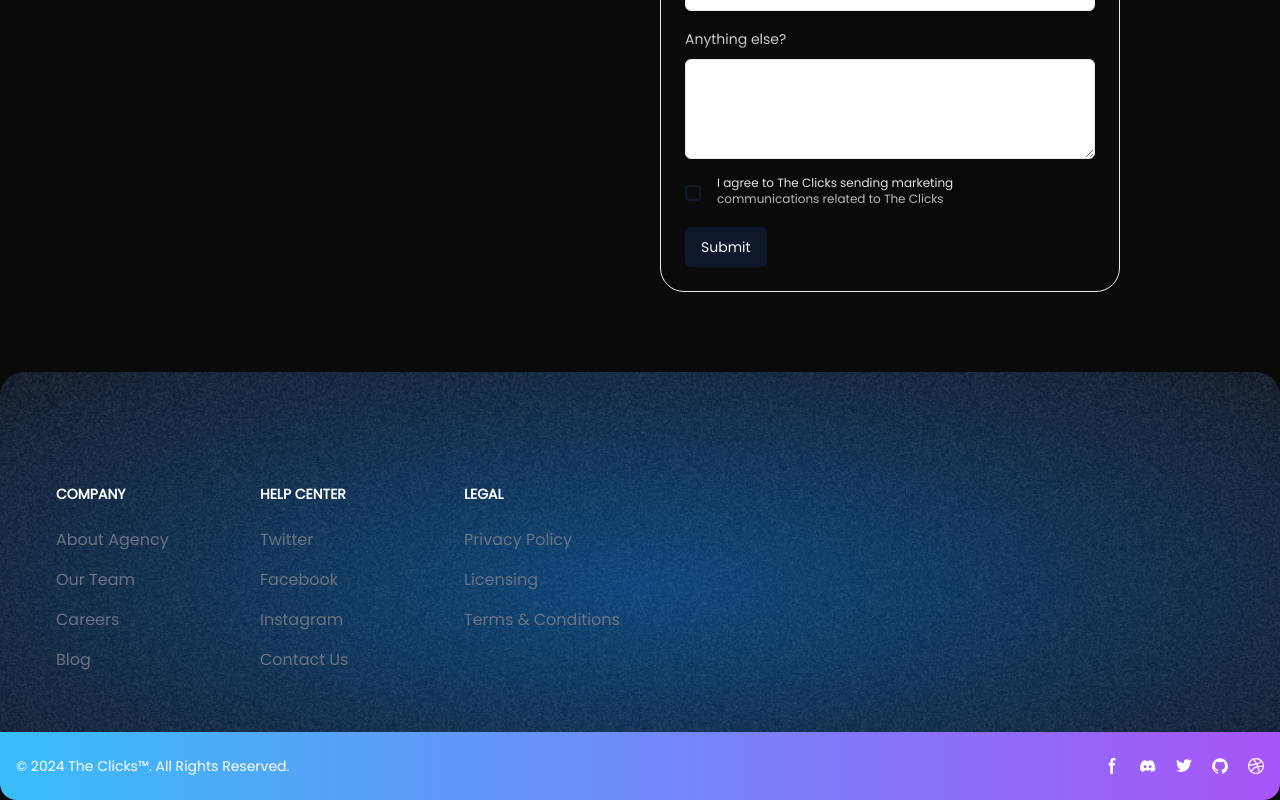
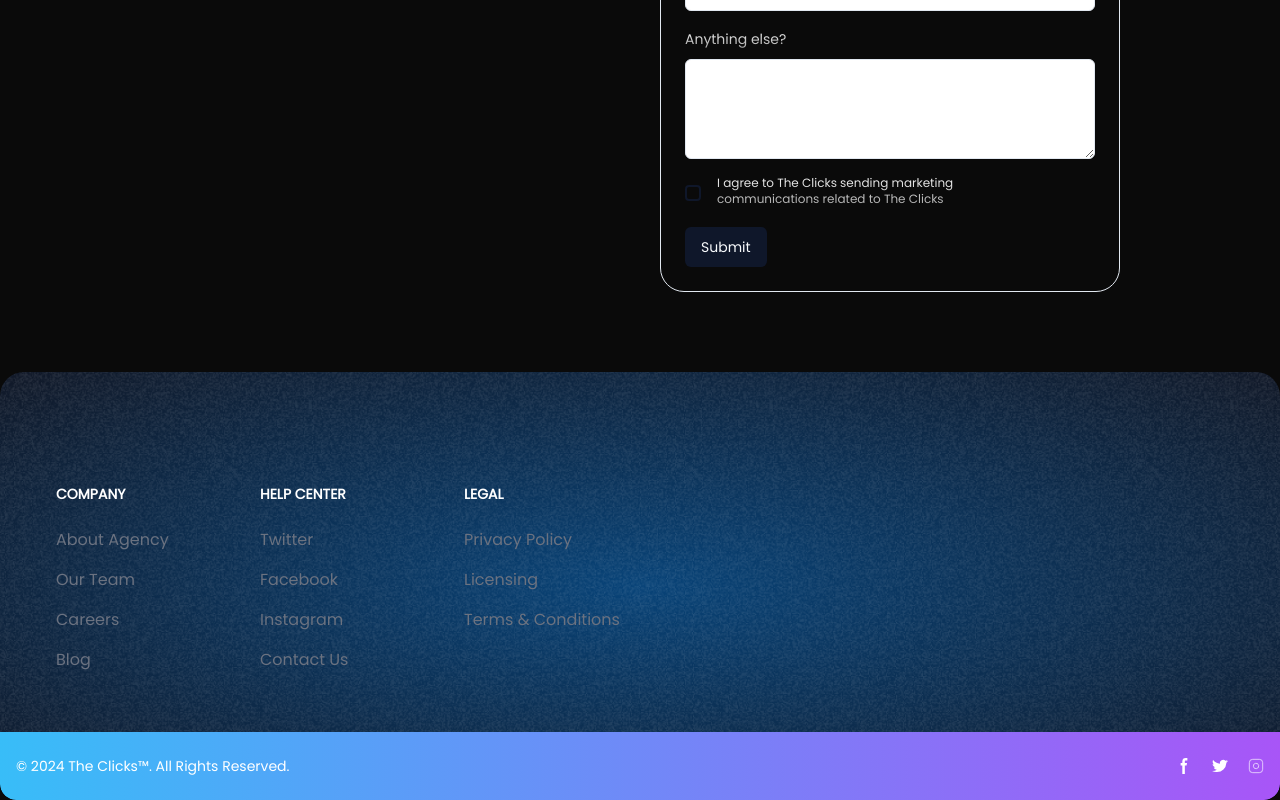
Before and after one commit to the-clicks-dev-team-1/clicks, a Next.js app: page /pricing in a window 1280 px wide. Shown: the part 4408-5208 px from the top of the page. Built offline with nearby package versions, Linux system fonts and the light colour scheme.

Commit message:
MLМ-footer icons

```diff
--- a/app/footer.tsx
+++ b/app/footer.tsx
@@ -65,35 +65,25 @@ const Footer = () => {
                     © 2024 <a href="https://theclicks.ca">The Clicks™</a>. All Rights Reserved.
                 </span>
                 <div className="flex mt-4 sm:mt-0 sm:justify-center md:justify-end space-x-5 rtl:space-x-reverse">
-                    <a href="#" className="text-white hover:text-gray-900 dark:hover:text-white">
+                    <a href="https://www.facebook.com/theclicks.ca" className="text-white hover:text-gray-900 dark:hover:text-white">
                         <svg className="w-4 h-4" aria-hidden="true" xmlns="http://www.w3.org/2000/svg" fill="currentColor" viewBox="0 0 8 19">
                             <path fillRule="evenodd" d="M6.135 3H8V0H6.135a4.147 4.147 0 0 0-4.142 4.142V6H0v3h2v9.938h3V9h2.021l.592-3H5V3.591A.6.6 0 0 1 5.592 3h.543Z" clipRule="evenodd"/>
                         </svg>
                         <span className="sr-only">Facebook page</span>
                     </a>
-                    <a href="#" className="text-white hover:text-gray-900 dark:hover:text-white">
-                        <svg className="w-4 h-4" aria-hidden="true" xmlns="http://www.w3.org/2000/svg" fill="currentColor" viewBox="0 0 21 16">
-                            <path d="M16.942 1.556a16.3 16.3 0 0 0-4.126-1.3 12.04 12.04 0 0 0-.529 1.1 15.175 15.175 0 0 0-4.573 0 11.585 11.585 0 0 0-.535-1.1 16.274 16.274 0 0 0-4.129 1.3A17.392 17.392 0 0 0 .182 13.218a15.785 15.785 0 0 0 4.963 2.521c.41-.564.773-1.16 1.084-1.785a10.63 10.63 0 0 1-1.706-.83c.143-.106.283-.217.418-.33a11.664 11.664 0 0 0 10.118 0c.137.113.277.224.418.33-.544.328-1.116.606-1.71.832a12.52 12.52 0 0 0 1.084 1.785 16.46 16.46 0 0 0 5.064-2.595 17.286 17.286 0 0 0-2.973-11.59ZM6.678 10.813a1.941 1.941 0 0 1-1.8-2.045 1.93 1.93 0 0 1 1.8-2.047 1.919 1.919 0 0 1 1.8 2.047 1.93 1.93 0 0 1-1.8 2.045Zm6.644 0a1.94 1.94 0 0 1-1.8-2.045 1.93 1.93 0 0 1 1.8-2.047 1.918 1.918 0 0 1 1.8 2.047 1.93 1.93 0 0 1-1.8 2.045Z"/>
+                    <a href="https://x.com/theclicks_ca" className="text-white hover:text-gray-900 dark:hover:text-white">
+                        <svg className="w-4 h-4" aria-hidden="true" xmlns="http://www.w3.org/2000/svg" fill="currentColor" viewBox="0 0 24 24">
+                            <path d="M24 4.557a9.919 9.919 0 0 1-2.828.775A4.933 4.933 0 0 0 23.337 3a9.86 9.86 0 0 1-3.127 1.197 4.922 4.922 0 0 0-8.384 4.485A13.978 13.978 0 0 1 1.671 3.149a4.822 4.822 0 0 0-.666 2.475c0 1.708.87 3.216 2.188 4.099a4.903 4.903 0 0 1-2.231-.616v.062c0 2.385 1.693 4.374 3.946 4.828a4.936 4.936 0 0 1-2.224.084c.626 1.956 2.445 3.376 4.604 3.415a9.867 9.867 0 0 1-6.102 2.104c-.398 0-.79-.023-1.175-.067A13.939 13.939 0 0 0 7.548 21 13.946 13.946 0 0 0 21.5 7.862c0-.213-.005-.425-.014-.637A9.935 9.935 0 0 0 24 4.557z" />
                         </svg>
-                        <span className="sr-only">Discord community</span>
+                        <span className="sr-only">X page</span>
                     </a>
-                    <a href="#" className="text-white hover:text-gray-900 dark:hover:text-white">
-                        <svg className="w-4 h-4" aria-hidden="true" xmlns="http://www.w3.org/2000/svg" fill="currentColor" viewBox="0 0 20 17">
-                            <path fillRule="evenodd" d="M20 1.892a8.178 8.178 0 0 1-2.355.635 4.074 4.074 0 0 0 1.8-2.235 8.344 8.344 0 0 1-2.605.98A4.13 4.13 0 0 0 13.85 0a4.068 4.068 0 0 0-4.1 4.038 4 4 0 0 0 .105.919A11.705 11.705 0 0 1 1.4.734a4.006 4.006 0 0 0 1.268 5.392 4.165 4.165 0 0 1-1.859-.5v.05A4.057 4.057 0 0 0 4.1 9.635a4.19 4.19 0 0 1-1.856.07 4.108 4.108 0 0 0 3.831 2.807A8.36 8.36 0 0 1 0 14.184 11.732 11.732 0 0 0 6.291 16 11.502 11.502 0 0 0 17.964 4.5c0-.177 0-.35-.012-.523A8.143 8.143 0 0 0 20 1.892Z" clipRule="evenodd"/>
+                    <a href="https://www.instagram.com/theclicks.ca" className="text-white hover:text-gray-900 dark:hover:text-white">
+                        <svg className="w-4 h-4" aria-hidden="true" xmlns="http://www.w3.org/2000/svg" fill="none" stroke="currentColor" viewBox="0 0 24 24">
+                            <rect width="20" height="20" x="2" y="2" rx="5" ry="5"></rect>
+                            <path d="M16 11.37a4 4 0 1 1-7.92 1.2 4 4 0 0 1 7.92-1.2z"></path>
+                            <path d="M17.5 6.5h.01"></path>
                         </svg>
-                        <span className="sr-only">Twitter page</span>
-                    </a>
-                    <a href="#" className="text-white hover:text-gray-900 dark:hover:text-white">
-                        <svg className="w-4 h-4" aria-hidden="true" xmlns="http://www.w3.org/2000/svg" fill="currentColor" viewBox="0 0 20 20">
-                            <path fillRule="evenodd" d="M10 .333A9.911 9.911 0 0 0 6.866 19.65c.5.092.678-.215.678-.477 0-.237-.01-1.017-.014-1.845-2.757.6-3.338-1.169-3.338-1.169a2.627 2.627 0 0 0-1.1-1.451c-.9-.615.07-.6.07-.6a2.084 2.084 0 0 1 1.518 1.021 2.11 2.11 0 0 0 2.884.823c.044-.503.268-.973.63-1.325-2.2-.25-4.516-1.1-4.516-4.9A3.832 3.832 0 0 1 4.7 7.068a3.56 3.56 0 0 1 .095-2.623s.832-.266 2.726 1.016a9.409 9.409 0 0 1 4.962 0c1.89-1.282 2.717-1.016 2.717-1.016.366.83.402 1.768.1 2.623a3.827 3.827 0 0 1 1.02 2.659c0 3.807-2.319 4.644-4.525 4.889a2.366 2.366 0 0 1 .673 1.834c0 1.326-.012 2.394-.012 2.72 0 .263.18.572.681.475A9.911 9.911 0 0 0 10 .333Z" clipRule="evenodd"/>
-                        </svg>
-                        <span className="sr-only">GitHub account</span>
-                    </a>
-                    <a href="#" className="text-white hover:text-gray-900 dark:hover:text-white">
-                        <svg className="w-4 h-4" aria-hidden="true" xmlns="http://www.w3.org/2000/svg" fill="currentColor" viewBox="0 0 20 20">
-                            <path fillRule="evenodd" d="M10 0a10 10 0 1 0 10 10A10.009 10.009 0 0 0 10 0Zm6.613 4.614a8.523 8.523 0 0 1 1.93 5.32 20.094 20.094 0 0 0-5.949-.274c-.059-.149-.122-.292-.184-.441a23.879 23.879 0 0 0-.566-1.239 11.41 11.41 0 0 0 4.769-3.366ZM8 1.707a8.821 8.821 0 0 1 2-.238 8.5 8.5 0 0 1 5.664 2.152 9.608 9.608 0 0 1-4.476 3.087A45.758 45.758 0 0 0 8 1.707ZM1.642 8.262a8.57 8.57 0 0 1 4.73-5.981A53.998 53.998 0 0 1 9.54 7.222a32.078 32.078 0 0 1-7.9 1.04h.002Zm2.01 7.46a8.51 8.51 0 0 1-2.2-5.707v-.262a31.64 31.64 0 0 0 8.777-1.219c.243.477.477.964.692 1.449-.114.032-.227.067-.336.1a13.569 13.569 0 0 0-6.942 5.636l.009.003ZM10 18.556a8.508 8.508 0 0 1-5.243-1.8 11.717 11.717 0 0 1 6.7-5.332.509.509 0 0 1 .055-.02 35.65 35.65 0 0 1 1.819 6.476 8.476 8.476 0 0 1-3.331.676Zm4.772-1.462A37.232 37.232 0 0 0 13.113 11a12.513 12.513 0 0 1 5.321.364 8.56 8.56 0 0 1-3.66 5.73h-.002Z" clipRule="evenodd"/>
-                        </svg>
-                        <span className="sr-only">Dribbble account</span>
+                        <span className="sr-only">Instagram page</span>
                     </a>
                 </div>
             </div>
```
